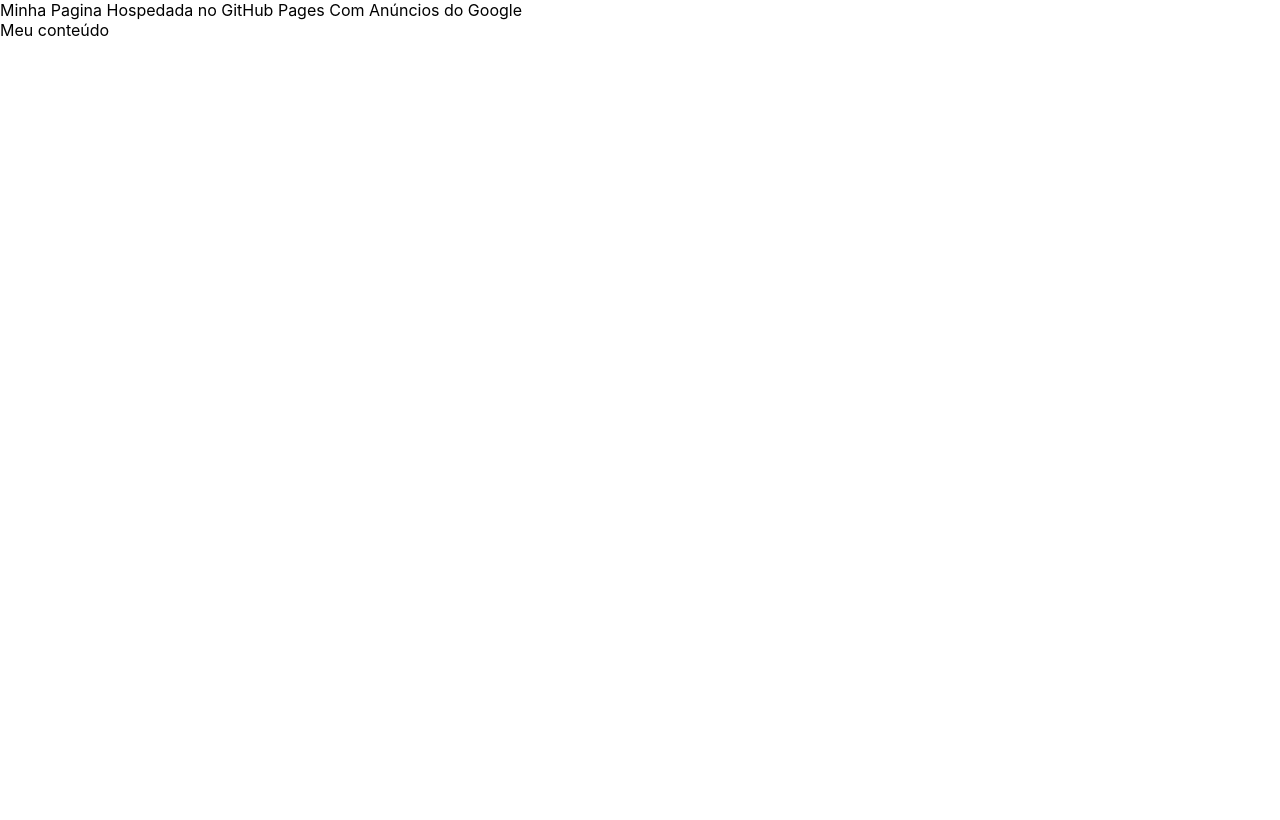
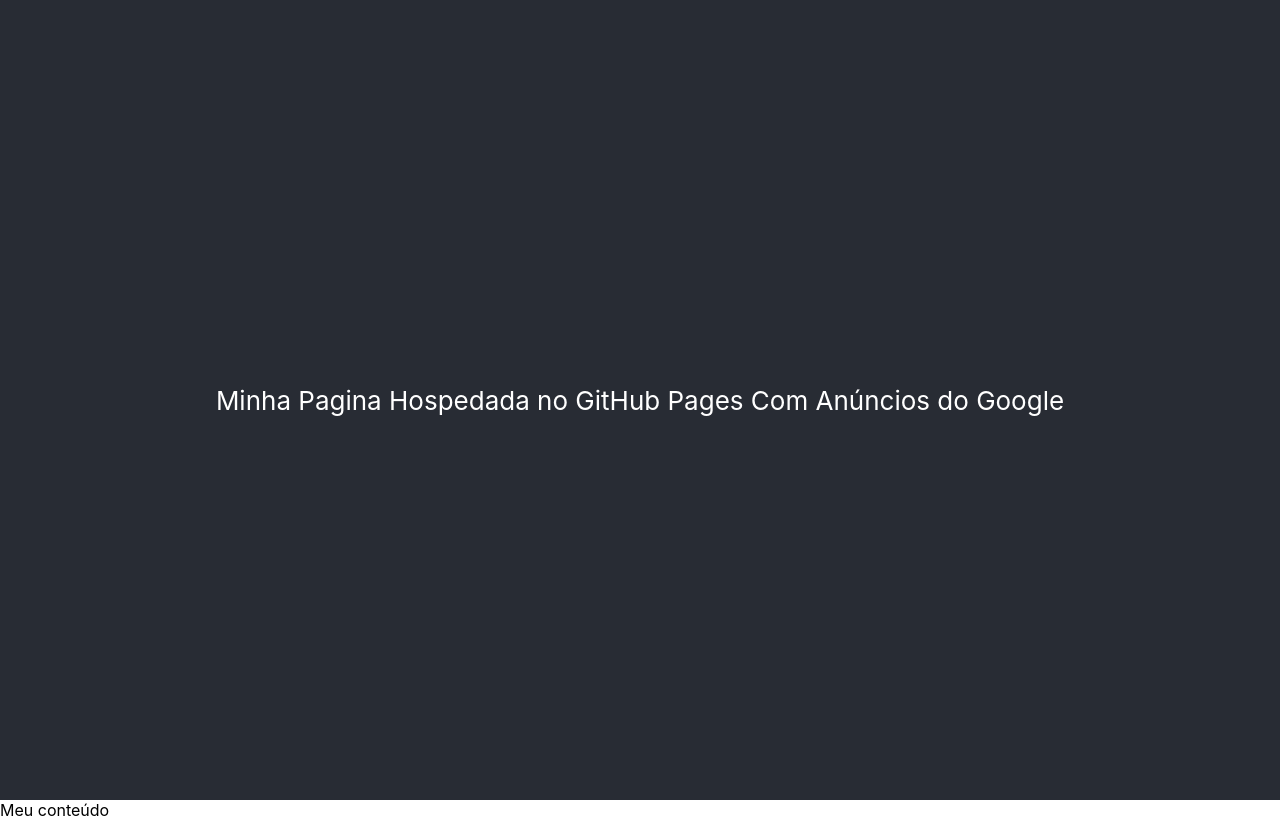
Before and after one commit to Baxhen-Technologies/bax, a React (Create React App) app: page / in a window 1280 px wide. Built offline with nearby package versions, Linux system fonts and the light colour scheme.

Commit message:
added class to landing title

```diff
--- a/src/App.tsx
+++ b/src/App.tsx
@@ -6,7 +6,9 @@
   return (
     <div>
       <GoogleAd slot="989038934" classNames="page-top" />
-      <div>Minha Pagina Hospedada no GitHub Pages Com Anúncios do Google</div>
+      <div className="App-header">
+        Minha Pagina Hospedada no GitHub Pages Com Anúncios do Google
+      </div>
       <GoogleAd slot="394738798" timeout={1000} classNames="page-bottom" />
       <div>Meu conteúdo</div>
     </div>
```
